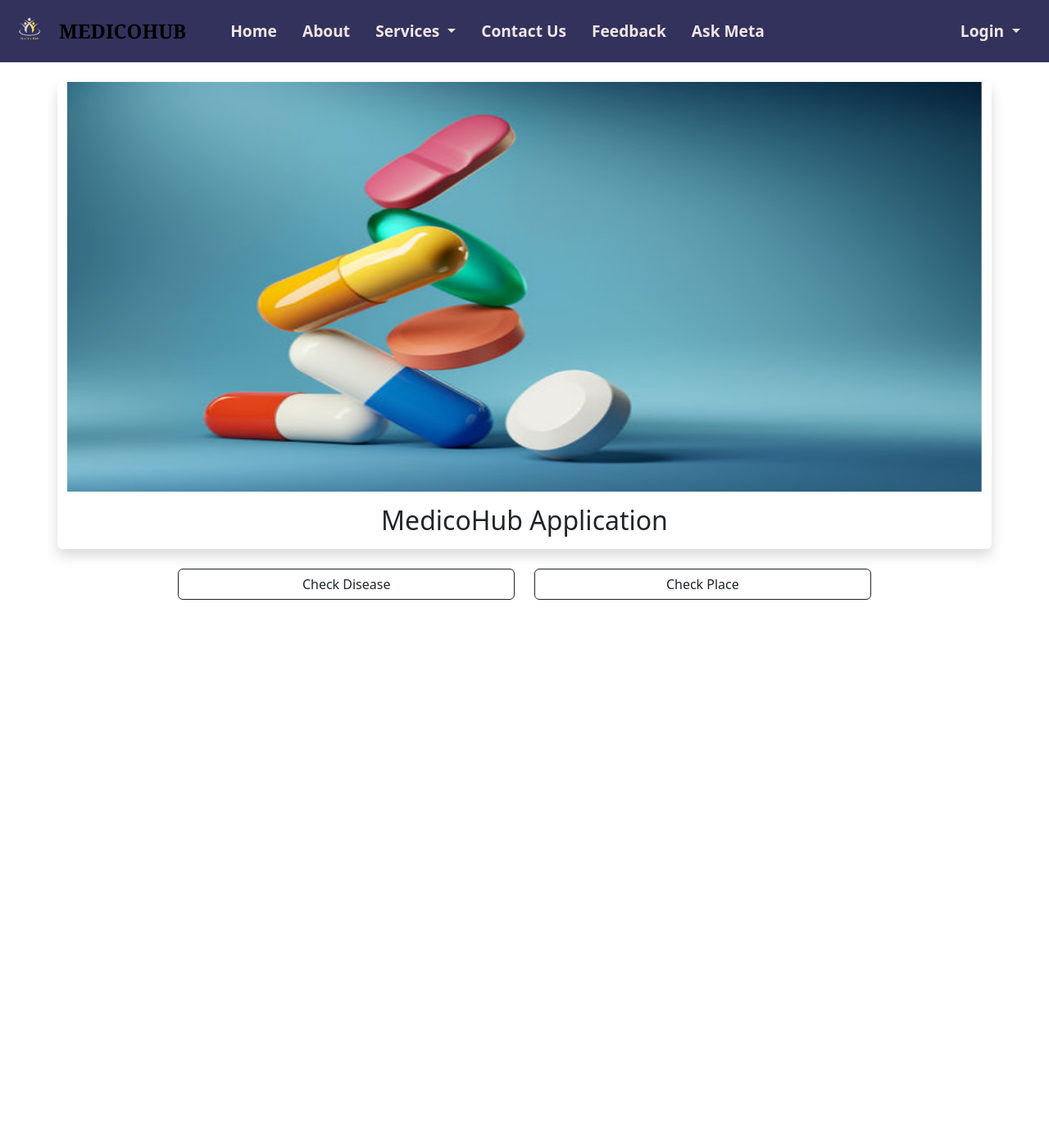
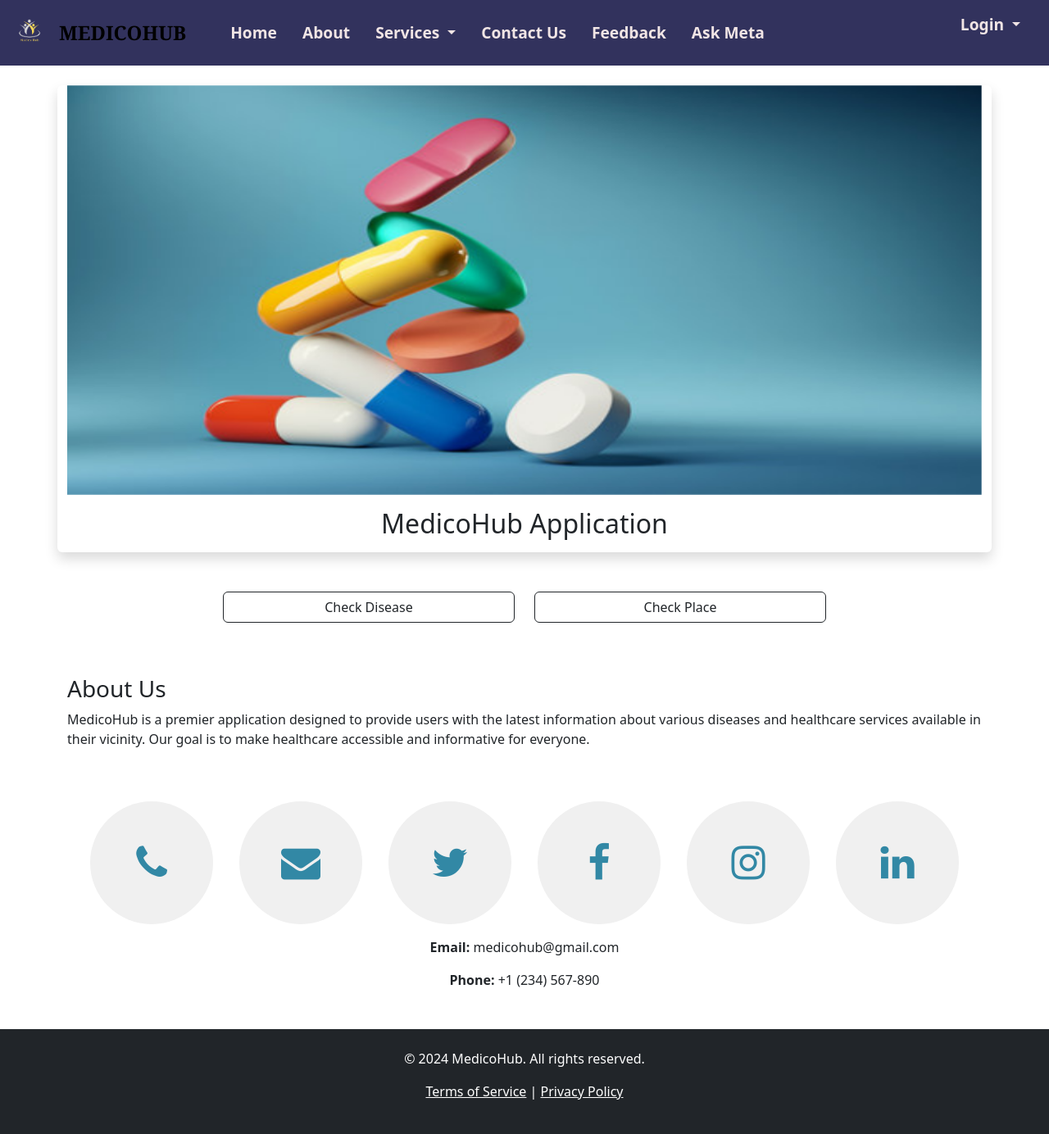
Before and after one commit to aaribayy/MedicoHub, a Django app: page / in a window 1280 px wide. Shown: the whole page at 82% size. Before the commit the page ends 732 px from the top, so only its background shows below. Run offline with Django 5.2, Linux system fonts and the light colour scheme; parts of the project's set-up code (start-up, migrations or seed data) failed here and were passed over; some libraries are stand-ins or nearby versions.

Commit message:
landing page

```diff
--- a/Templates/base.html
+++ b/Templates/base.html
@@ -1,12 +1,14 @@
 {% load static %}
-<!doctype html>
-<html lang="en">
-  <head>
+
     <meta charset="utf-8">
     <meta name="viewport" content="width=device-width, initial-scale=1">
-    <title>{%block title%}{%endblock title%} | Pharmacy System</title>
+    <title>{% block title %}{% endblock title %} | MedicoHub</title>
     <link rel="stylesheet" href="{% static 'css/navbar.css' %}">
+    {% block head %}{% endblock head %}
+    <link rel="stylesheet" href="https://cdnjs.cloudflare.com/ajax/libs/font-awesome/4.7.0/css/font-awesome.min.css">
+
     <link href="https://cdn.jsdelivr.net/npm/bootstrap@5.3.3/dist/css/bootstrap.min.css" rel="stylesheet" integrity="sha384-QWTKZyjpPEjISv5WaRU9OFeRpok6YctnYmDr5pNlyT2bRjXh0JMhjY6hW+ALEwIH" crossorigin="anonymous">
+
   </head>
   <body>
     <nav class="navbar navbar-expand-lg navbar-custom">
--- a/Templates/index.html
+++ b/Templates/index.html
@@ -1,21 +1,19 @@
-
-
-{%extends 'base.html' %}
+{% extends 'base.html' %}
 {% load static %}
 
-{%block title%} Home {%endblock title%}
-{%block body%}
+{% block title %} Home {% endblock title %}
+{% block body %}
 
 <div class="container shadow mt-4 my-4 rounded">
     <div class="row">
-        <div class=" col-sm-12 col-md-12 col-lg-12 ">
+        <div class="col-12">
             <div id="carouselExampleSlideOnly" class="carousel slide" data-bs-ride="carousel">
                 <div class="carousel-inner">
                     <div class="carousel-item active">
-                        <img src="{% static 'medicines.jpg'  %}" class="d-block w-100" style="height:500px" />
+                        <img src="{% static 'medicines.jpg' %}" class="d-block w-100" style="height:500px" />
                     </div>
                     <div class="carousel-item">
-                        <img src="{% static 'download.jpg' %}"class="d-block w-100" style="height:500px" />
+                        <img src="{% static 'download.jpg' %}" class="d-block w-100" style="height:500px" />
                     </div>
                     <div class="carousel-item">
                         <img src="{% static 'med2.jfif' %}" class="d-block w-100" style="height:500px" />
@@ -27,27 +25,92 @@
             </div>
         </div>
     </div>
-
 </div>
 
+<div class="container mt-5">
     <div class="row justify-content-center">
-    <div class="col-sm-4 d-grid">
+        <div class="col-sm-4 d-grid mb-3">
             <a class="btn btn-outline-dark" href='/services' role="button">
                 Check Disease
             </a>
         </div>
-    <div class="col-sm-4 d-grid">
+        <div class="col-sm-4 d-grid mb-3">
             <a class="btn btn-outline-dark" href='/services' role="button">
                 Check Place
             </a>
         </div>
     </div>
+</div>
+
+<div class="container mt-5">
+    <div class="row">
+        <div class="col-12">
+            <h3>About Us</h3>
+            <p>
+                MedicoHub is a premier application designed to provide users with the latest information about various diseases and healthcare services available in their vicinity. Our goal is to make healthcare accessible and informative for everyone.
+            </p>
+        </div>
+    </div>
+</div>
+
+<div class="container mt-5 d-flex justify-content-center flex-wrap">
+        <div class="rounded-icon mx-3">
+            <a href="tel:+1234567890"><i class="fa fa-phone" style="font-size:48px;color:#3288A5"></i></a>
+        </div>
+        <div class="rounded-icon mx-3">
+            <a href="mailto:medicohub@gmail.com"><i class="fa fa-envelope" style="font-size:48px;color:#3288A5"></i></a>
+        </div>
+        <div class="rounded-icon mx-3">
+            <a href="https://twitter.com/"><i class="fa fa-twitter" style="font-size:48px;color:#3288A5"></i></a>
+        </div>
+        <div class="rounded-icon mx-3">
+            <a href="https://www.facebook.com/"><i class="fa fa-facebook" style="font-size:48px;color:#3288A5"></i></a>
+        </div>
+        <div class="rounded-icon mx-3">
+            <a href="https://www.instagram.com/"><i class="fa fa-instagram" style="font-size:48px;color:#3288A5"></i></a>
+        </div>
+        <div class="rounded-icon mx-3">
+            <a href="https://www.linkedin.com/"><i class="fa fa-linkedin" style="font-size:48px;color:#3288A5"></i></a>
+        </div>
+    </div>
+    <div class="container mt-3 text-center">
+        <p><strong>Email:</strong> medicohub@gmail.com</p>
+        <p><strong>Phone:</strong> +1 (234) 567-890</p>
+    </div>
+
+<footer class="bg-dark text-white mt-5 p-4 text-center">
+    <div class="container">
+        <p>&copy; 2024 MedicoHub. All rights reserved.</p>
+        <p>
+            <a href="#" class="text-white">Terms of Service</a> |
+            <a href="#" class="text-white">Privacy Policy</a>
+        </p>
+    </div>
+</footer>
 
 <script>
     $(document).ready(function () {
         $('#carouselExampleSlideOnly').carousel();
     });
 </script>
+<style>
+    .rounded-icon {
+        width: 150px;
+        height: 150px;
+        border-radius: 50%;
+        background-color: #f0f0f0;
+        display: flex;
+        justify-content: center;
+        align-items: center;
+        cursor: pointer;
+        transition: transform 0.3s ease-in-out; /* Added transition effect */
+    }
+    .rounded-icon:hover {
+        transform: scale(1.05); /* Slightly increase scale on hover */
+    }
+</style>
+<script src="https://ajax.googleapis.com/ajax/libs/jquery/3.5.1/jquery.min.js"></script>
+<script src="https://cdnjs.cloudflare.com/ajax/libs/popper.js/1.16.0/umd/popper.min.js"></script>
+<script src="https://maxcdn.bootstrapcdn.com/bootstrap/4.5.2/js/bootstrap.min.js"></script>
 
-
-{%endblock body%}
+{% endblock body %}
--- a/Templates/services.html
+++ b/Templates/services.html
@@ -1,9 +1,4 @@
-<<<<<<< HEAD
-
-{%extends 'userprofile.html' %}
-=======
 {% extends 'userprofile.html' %}
->>>>>>> abb288cc58cc4241388eb812bcf27583590e7eb3
 {% load static %}
 
 {% block title %} Health Services {% endblock title %}
--- a/Templates/userprofile.html
+++ b/Templates/userprofile.html
@@ -5,8 +5,9 @@
   <head>
     <meta charset="utf-8">
     <meta name="viewport" content="width=device-width, initial-scale=1">
-    <title>{% block title %}{% endblock title %} | Pharmacy System</title>
+    <title>{% block title %}{% endblock title %} | MedicoHub</title>
     <link rel="stylesheet" href="{% static 'css/navbar.css' %}">
+    {% block head %}{% endblock head %}
     <link href="https://cdn.jsdelivr.net/npm/bootstrap@5.3.3/dist/css/bootstrap.min.css" rel="stylesheet" integrity="sha384-QWTKZyjpPEjISv5WaRU9OFeRpok6YctnYmDr5pNlyT2bRjXh0JMhjY6hW+ALEwIH" crossorigin="anonymous">
   </head>
   <body>
```
Also changed, not shown: db.sqlite3, home/views.py (line endings or trailing spaces). Lines whose indentation alone changed are shown as unchanged.
